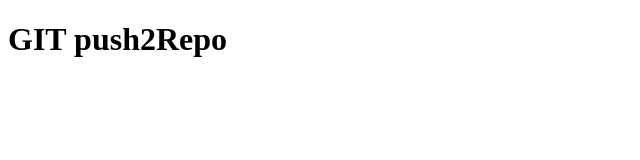
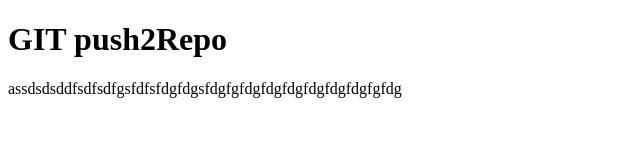
Before and after one commit to GOKUL-060704/gitpusg2repo, a plain HTML site: page index.html in a window 1280 px wide. Shown: the whole page, without its empty margins (0-640 px from the left). Drawn offline with Linux system fonts and the light colour scheme.

Commit message:
Update index.html

```diff
--- a/index.html
+++ b/index.html
@@ -7,5 +7,6 @@
 </head>
 <body>
     <h1>GIT push2Repo</h1>
+    assdsdsddfsdfsdfgsfdfsfdgfdgsfdgfgfdgfdgfdgfdgfdgfdgfgfdg
 </body>
 </html>
```
